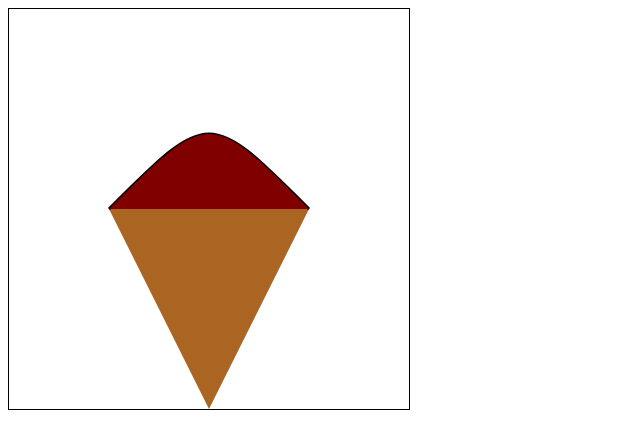
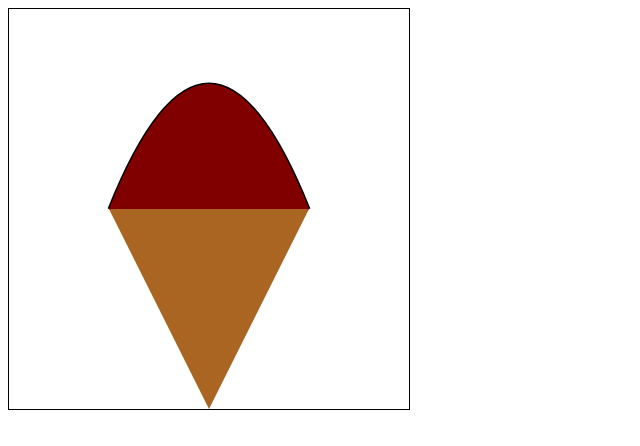
Before and after one commit to fabienlamotte24/canvas-exo1-partie-2, a plain HTML site: page index.html in a window 1280 px wide. Shown: the whole page, without its empty margins (0-640 px from the left). Drawn offline with Linux system fonts and the light colour scheme.

Commit message:
correction classe e2n

```diff
--- a/index.html
+++ b/index.html
@@ -2,14 +2,14 @@
 <html lang="fr" dir="ltr">
   <head>
     <meta charset="utf-8">
-    <link rel="stylesheet" href="assets/css/style.Css">
+    <link rel="stylesheet" href="assets/css/style.Css" />
     <title>Exercice 1 Partie 2</title>
   </head>
   <body>
     <canvas id="canvas" width="400" height="400"></canvas>
     <script>
-      var c = document.getElementById('canvas');
-      var ctx = c.getContext('2d');
+    var c = document.getElementById('canvas');
+    var ctx = c.getContext('2d');
     /*Cône de la glace*/
     ctx.beginPath();
     ctx.moveTo(100,200);
@@ -20,11 +20,11 @@
     ctx.fill();
     /*boule de la glace*/
     ctx.beginPath();
-    ctx.lineWidth="3";
+    ctx.moveTo(100,200);
+    ctx.quadraticCurveTo(200,-50,300,200);
+    ctx.lineWidth='3';
     ctx.strokeStyle = 'black';
     ctx.fillStyle = 'maroon';
-    ctx.moveTo(100,200);
-    ctx.bezierCurveTo(200,100,200,100,300,200);
     ctx.stroke();
     ctx.fill();
     </script>
```
